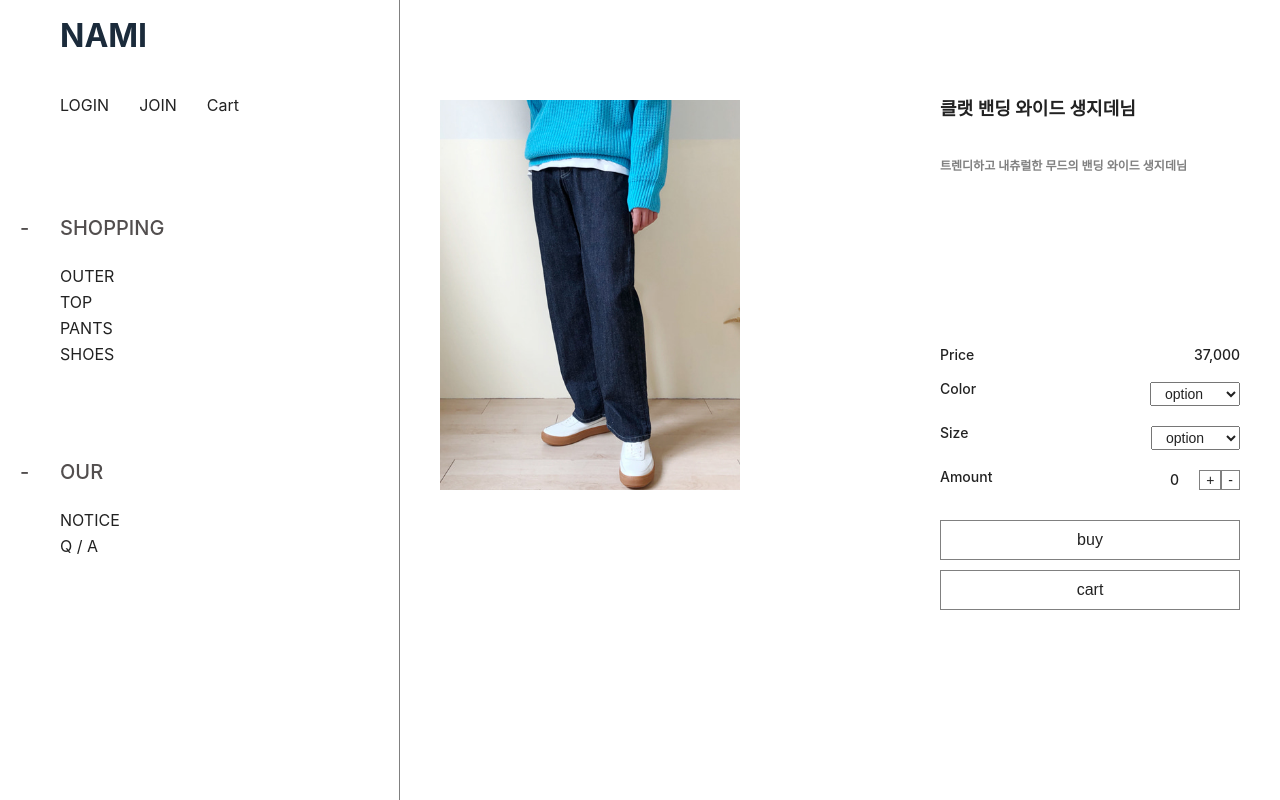
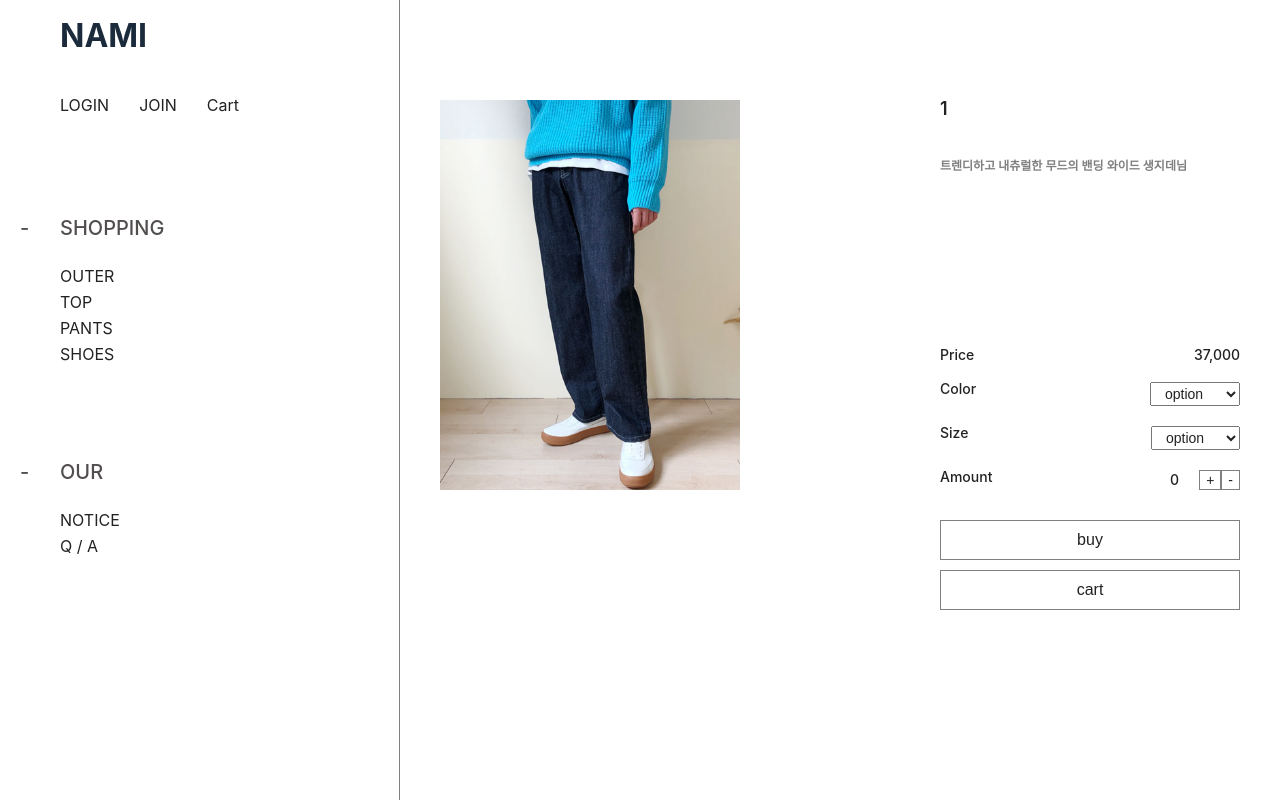
Before and after one commit to dev-93/shopping-mall, a React (Create React App) app in the folder project/: page /item/1 in a window 1280 px wide. Built offline with nearby package versions, Linux system fonts and the light colour scheme.

Commit message:
useParams 사용

```diff
--- a/project/src/pages/Item/template/ltemcontents.js
+++ b/project/src/pages/Item/template/ltemcontents.js
@@ -1,10 +1,14 @@
 import React, {useState} from 'react';
 import "../css/itemcontents.css";
+import {useParams} from "react-router-dom";
+
 
 const ItemContents = (props) => {
   const [Item, setItem] = useState(0);
   const Plus = () =>  setItem(Item + 1);
   const Minus = () => setItem(Item - 1);
+
+  const {id} = useParams();
   return (
     <>
       <div className="wrap it_contents">
@@ -15,7 +19,7 @@ const ItemContents = (props) => {
 
           <div className="info-box">
             <div className="title-box">
-              <p className="name">클랫 밴딩 와이드 생지데님</p>
+              <p className="name">{id}</p>
               <p className="info">트렌디하고 내츄럴한 무드의 밴딩 와이드 생지데님</p>
             </div>
 
```
